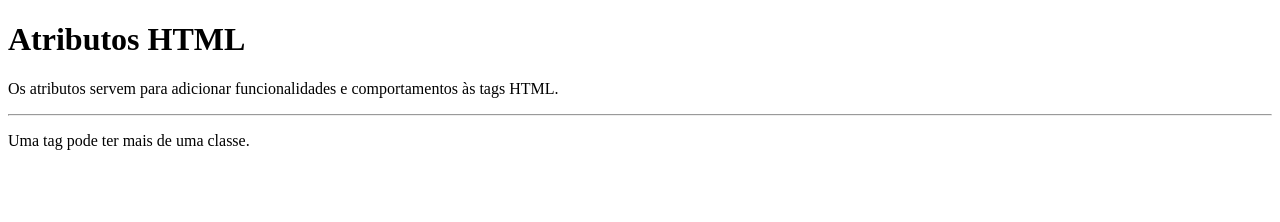
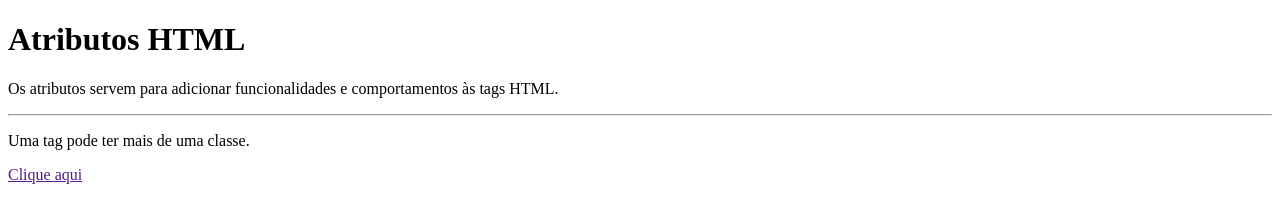
Before and after one commit to BrennoAlenkar/html-fundamentals, a plain HTML site: page 06-attributes/index.html in a window 1280 px wide. Drawn offline with Linux system fonts and the light colour scheme.

Commit message:
atributo href

```diff
--- a/06-attributes/index.html
+++ b/06-attributes/index.html
@@ -17,5 +17,7 @@
     <p class="segundo-paragrafo destaque">
         Uma tag pode ter mais de uma classe.
     </p>
+
+    <a href="">Clique aqui</a>
 </body>
 </html>
```
